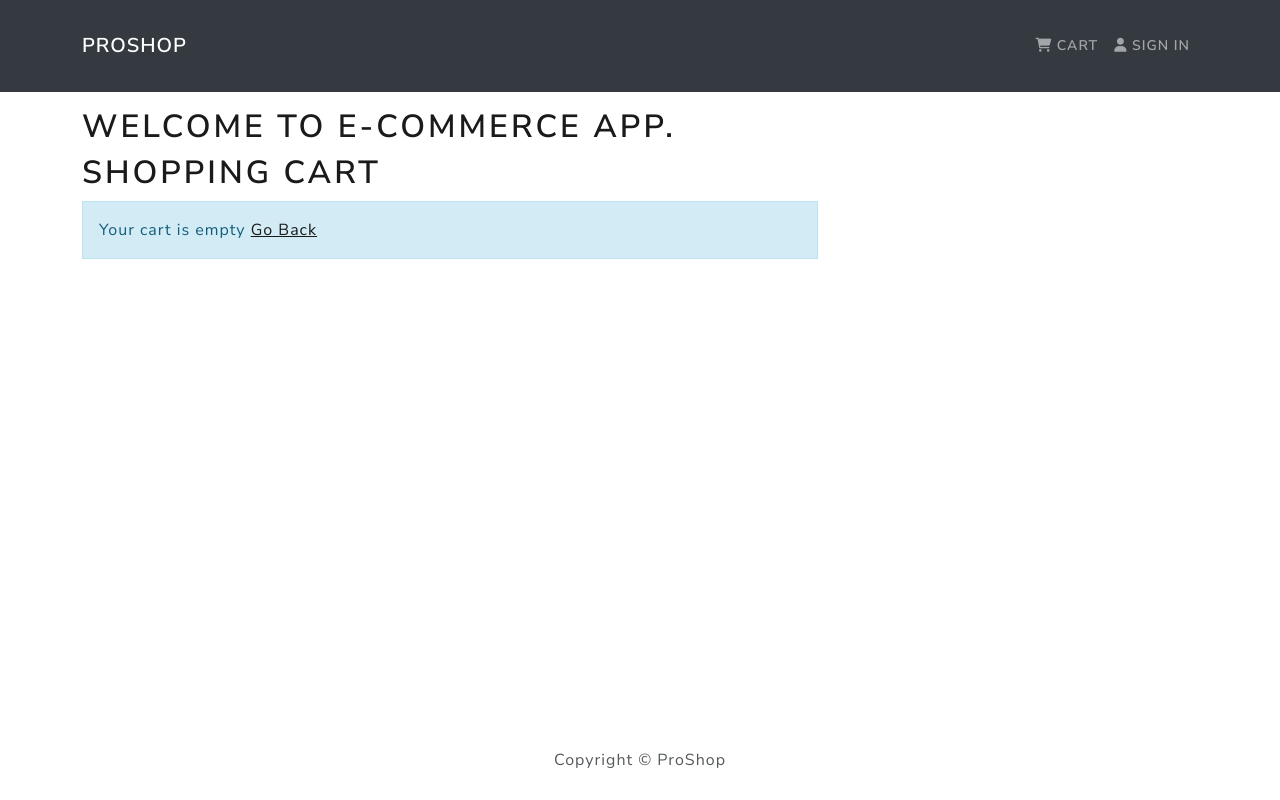
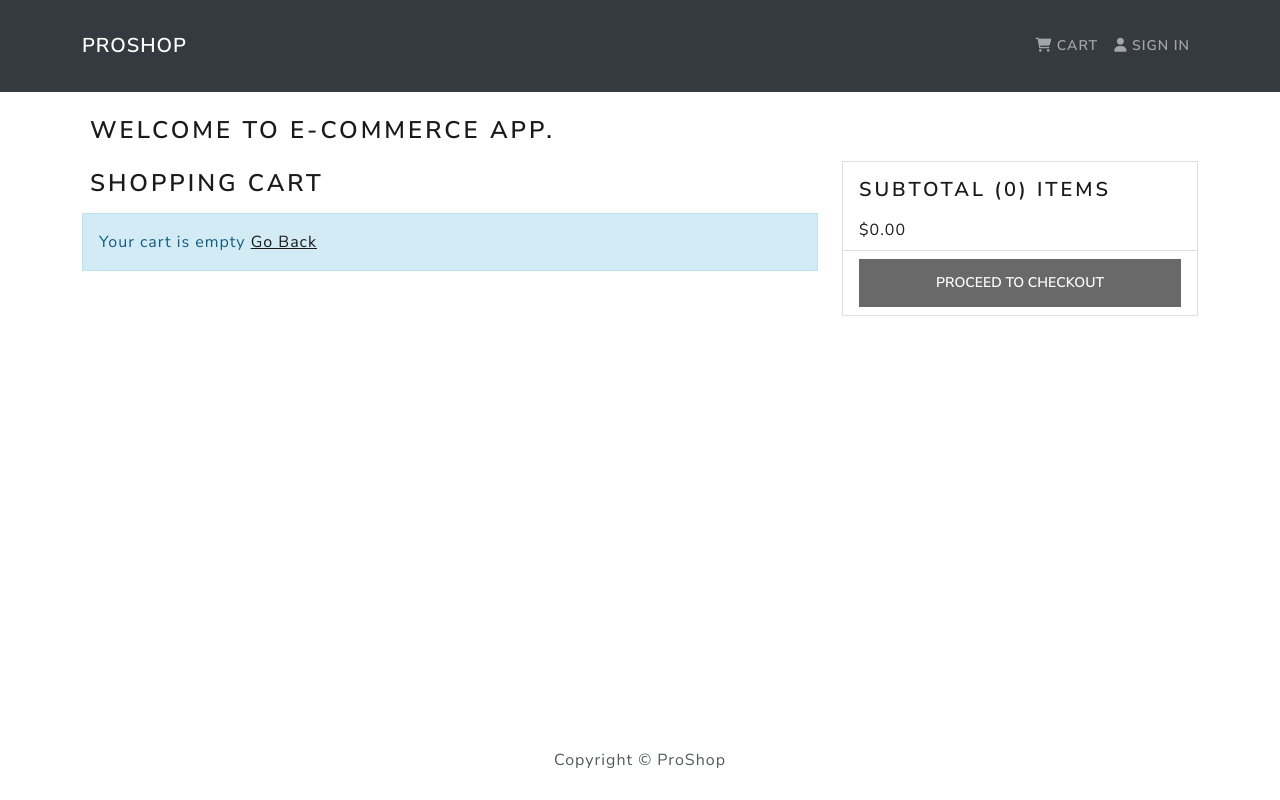
Before and after one commit to kubaw00/E-commerce-React-App, a React (Create React App) app in the folder frontend/: page /cart in a window 1280 px wide. Built offline with nearby package versions, Linux system fonts and the light colour scheme.

Commit message:
imporove CartScreen.js component

```diff
--- a/frontend/src/index.css
+++ b/frontend/src/index.css
@@ -9,3 +9,12 @@ main {
 h3 {
   padding: 1rem 0;
 }
+
+h1 {
+  font-size: 1.5rem;
+  padding: 0.5rem;
+}
+
+h4 {
+  padding: 0.5rem 0;
+}
--- a/frontend/src/screens/CartScreen.js
+++ b/frontend/src/screens/CartScreen.js
@@ -9,8 +9,8 @@ import {
   Form,
   Button,
   Card,
+  Image,
   ListGroupItem,
-  Image,
 } from 'react-bootstrap';
 import { addToCart } from '../actions/cartActions';
 import { useNavigate, useLocation, useParams } from 'react-router';
@@ -24,14 +24,12 @@ const CartScreen = () => {
   const dispatch = useDispatch();
   const cartItems = useSelector((state) => state.cart.cartItems);
 
-  useEffect(() => {
-    if (productId) {
-      dispatch(addToCart(productId, qty));
-    }
-  }, [dispatch, qty, productId]);
-
   const removeFromCartHandler = (id) => {
     console.log('remove');
+  };
+
+  const checkoutHandler = () => {
+    navigate('/login?regdirect=shipping');
   };
 
   return (
@@ -54,19 +52,23 @@ const CartScreen = () => {
                     <Link to={`/product/${item.product}`}>{item.name}</Link>
                   </Col>
                   <Col md={2}>{item.price}</Col>
-                  <Col md={2}>
+                  <Col md={3}>
                     <Form.Select
                       as='select'
-                      value={qty}
-                      onChange={(e) =>
+                      value={item.qty}
+                      onChange={(e) => {
                         dispatch(
                           addToCart(item.product, Number(e.target.value))
-                        )
-                      }
+                        );
+                        navigate('/cart');
+                      }}
                     >
+                      <option key={1} value={1}>
+                        1
+                      </option>
                       {[...Array(item.countInStock).keys()].map((x) => (
-                        <option key={x + 1} value={x + 1}>
-                          {x + 1}
+                        <option key={x + 2} value={x + 2}>
+                          {x + 2}
                         </option>
                       ))}
                     </Form.Select>
@@ -86,8 +88,31 @@ const CartScreen = () => {
           </ListGroup>
         )}
       </Col>
-      <Col md={2}></Col>
-      <Col md={2}></Col>
+      <Col md={4}>
+        <Card>
+          <ListGroup variant='flush'>
+            <ListGroup.Item>
+              <h4>
+                Subtotal ({cartItems.reduce((acc, item) => acc + item.qty, 0)})
+                items
+              </h4>
+              $
+              {cartItems
+                .reduce((acc, item) => acc + item.qty * item.price, 0)
+                .toFixed(2)}
+            </ListGroup.Item>
+            <ListGroup.Item className='d-grid gap-2'>
+              <Button
+                onClick={checkoutHandler}
+                type='button'
+                disabled={cartItems.length === 0}
+              >
+                Proceed To Checkout
+              </Button>
+            </ListGroup.Item>
+          </ListGroup>
+        </Card>
+      </Col>
     </Row>
   );
 };
--- a/frontend/src/screens/ProductScreen.js
+++ b/frontend/src/screens/ProductScreen.js
@@ -16,6 +16,7 @@ import { listProductDetails } from '../actions/productActions';
 import Loader from '../components/Loader';
 import Message from '../components/Message';
 import { useNavigate } from 'react-router';
+import { addToCart } from '../actions/cartActions';
 
 const ProductScreen = () => {
   const [qty, setQty] = useState(1);
@@ -32,7 +33,8 @@ const ProductScreen = () => {
   // const product = products.find((p) => p._id === id);
 
   const addToCartHandler = () => {
-    navigate(`/cart/${id}?qty=${qty}`);
+    dispatch(addToCart(product._id, qty));
+    navigate(`/cart`);
   };
 
   return (
@@ -94,7 +96,7 @@ const ProductScreen = () => {
                         <Form.Select
                           as='select'
                           value={qty}
-                          onChange={(e) => setQty(e.target.value)}
+                          onChange={(e) => setQty(+e.target.value)}
                         >
                           {[...Array(product.countInStock).keys()].map((x) => (
                             <option key={x + 1} value={x + 1}>
```
